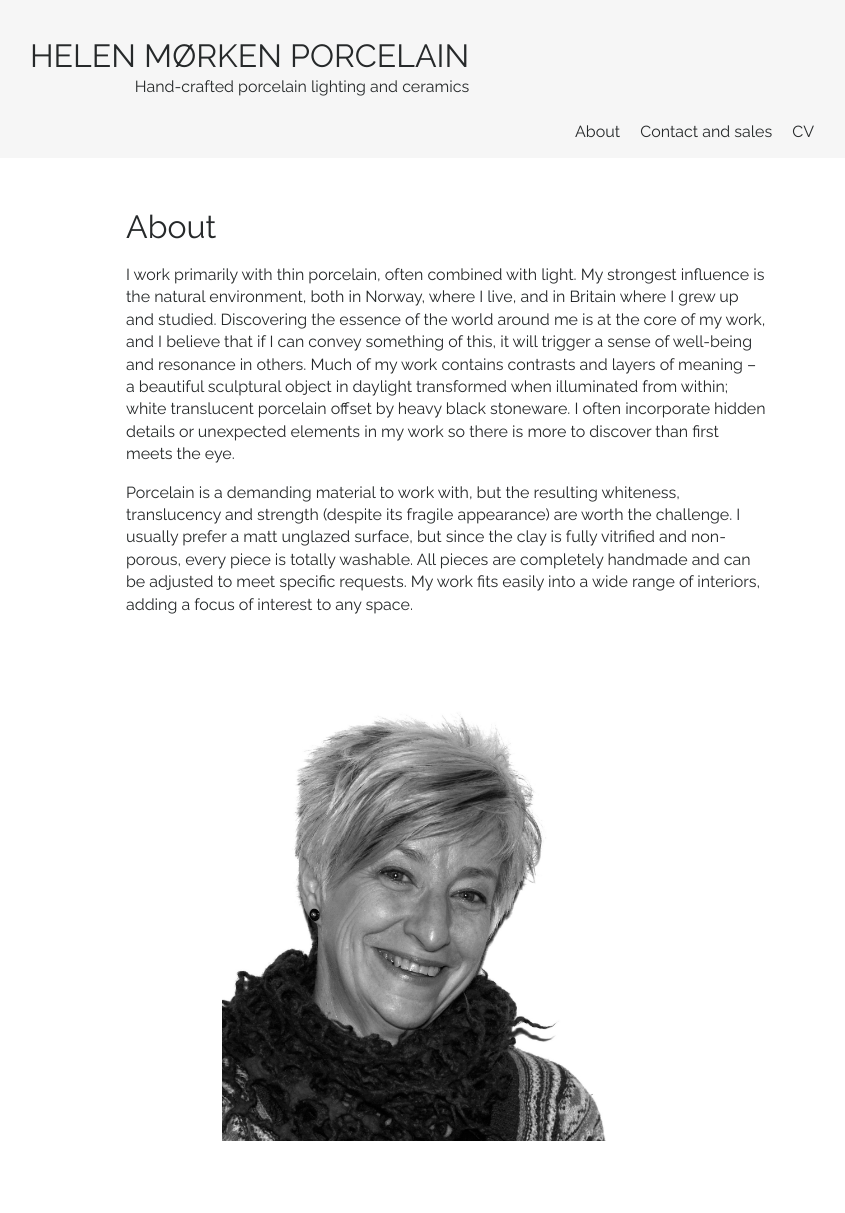
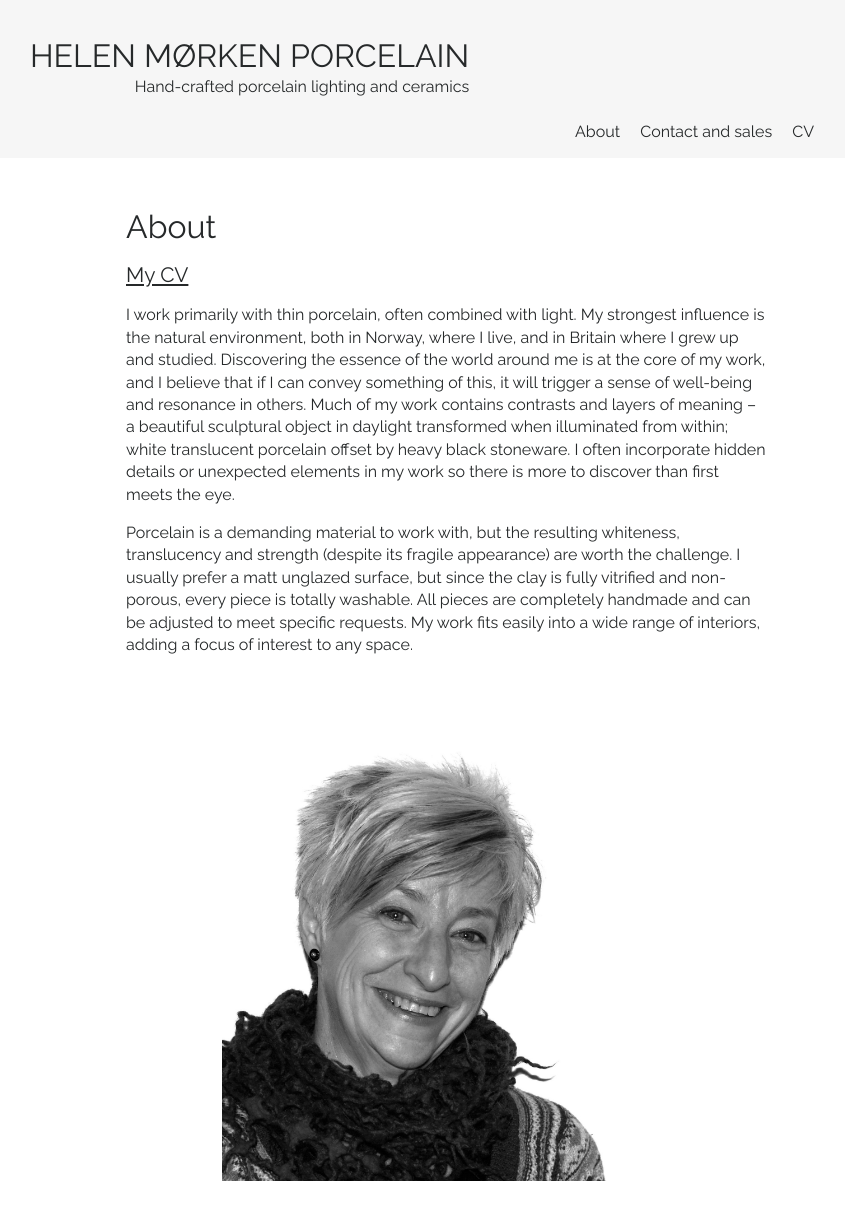
Before and after one commit to rebekkjm/helenmorkenno, a Jekyll site: the page built from about.md, in a window 1280 px wide. Shown: the whole page, without its empty margins (194-1039 px from the left). Built offline with Jekyll 4.4.1, drawn with Linux system fonts in a browser that asks for light colours; before the commit the page ends 1173 px from its top, so only the background shows below that.

Commit message:
link to CV from about page

```diff
--- a/about.md
+++ b/about.md
@@ -4,6 +4,8 @@ title: About
 permalink: /about/
 ---
 
+<a href="/cv" class="cv-link">My CV</a>
+
 I work primarily with thin porcelain, often combined with light. My strongest influence is the natural environment, both in Norway, where I live, and in Britain where I grew up and studied. Discovering the essence of the world around me is at the core of my work, and I believe that if I can convey something of this, it will trigger a sense of well-being and resonance in others. Much of my work contains contrasts and layers of meaning – a beautiful sculptural object in daylight transformed when illuminated from within; white translucent porcelain offset by heavy black stoneware. I often incorporate hidden details or unexpected elements in my work so there is more to discover than first meets the eye.
 
 Porcelain is a demanding material to work with, but the resulting whiteness, translucency and strength (despite its fragile appearance) are worth the challenge. I usually prefer a matt unglazed surface, but since the clay is fully vitrified and non-porous, every piece is totally washable. All pieces are completely handmade and can be adjusted to meet specific requests. My work fits easily into a wide range of interiors, adding a focus of interest to any space.
--- a/css/main.css
+++ b/css/main.css
@@ -166,3 +166,7 @@ h3 {
 
 .product {
 }
+
+.cv-link {
+    font-size: 1.3em;
+}
```
